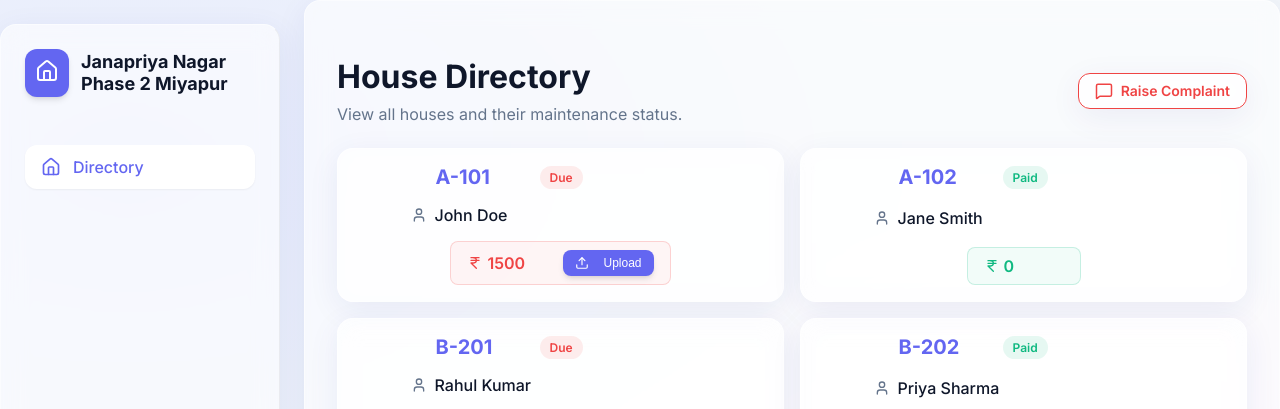
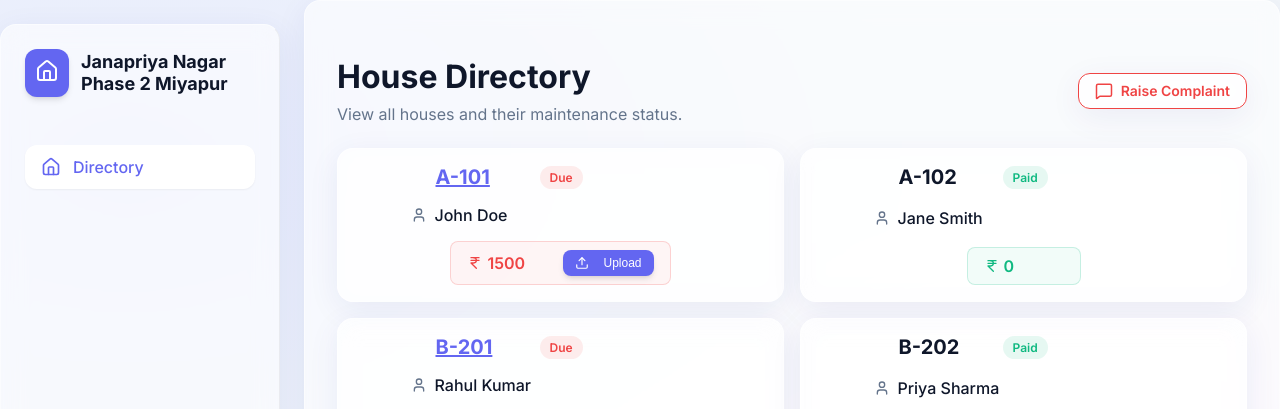
Before and after one commit to VenuInturiphoos/Janapriya-Community, a React (Vite) app: page /#/houses in a window 1280 px wide. Shown: the top 409 px of the page. Built offline with nearby package versions, Linux system fonts and the light colour scheme; no server answers; the database is empty.

Commit message:
Make house numbers clickable for residents to upload screenshots

```diff
--- a/src/components/HouseList.jsx
+++ b/src/components/HouseList.jsx
@@ -264,7 +264,24 @@ export default function HouseList({ isAdmin }) {
           return (
             <div key={house.id} className="house-card glass card" style={{ padding: '16px', display: 'flex', alignItems: 'center', justifyContent: 'space-between', flexWrap: 'wrap', gap: '16px' }}>
               <div style={{ display: 'flex', alignItems: 'center', gap: '24px', minWidth: '250px' }}>
-                <h3 style={{ fontSize: '20px', margin: 0, color: 'var(--primary)', width: '80px' }}>{house.house_number}</h3>
+                <h3
+                  style={{
+                    fontSize: '20px',
+                    margin: 0,
+                    color: (!isAdmin && !isPaid) ? 'var(--primary)' : 'var(--text-main)',
+                    width: '80px',
+                    cursor: (!isAdmin && !isPaid) ? 'pointer' : 'default',
+                    textDecoration: (!isAdmin && !isPaid) ? 'underline' : 'none'
+                  }}
+                  onClick={() => {
+                    if (!isAdmin && !isPaid) {
+                      handleUploadClick(house.id);
+                    }
+                  }}
+                  title={(!isAdmin && !isPaid) ? "Click to upload payment screenshot" : ""}
+                >
+                  {house.house_number}
+                </h3>
                 <span className={`badge ${isPaid ? 'badge-success' : isPendingApproval ? 'badge-warning' : 'badge-danger'}`} style={{ backgroundColor: isPendingApproval ? 'rgba(245, 158, 11, 0.1)' : undefined, color: isPendingApproval ? '#f59e0b' : undefined, whiteSpace: 'nowrap' }}>
                   {isPaid ? 'Paid' : isPendingApproval ? 'Under Review' : 'Due'}
                 </span>
```
